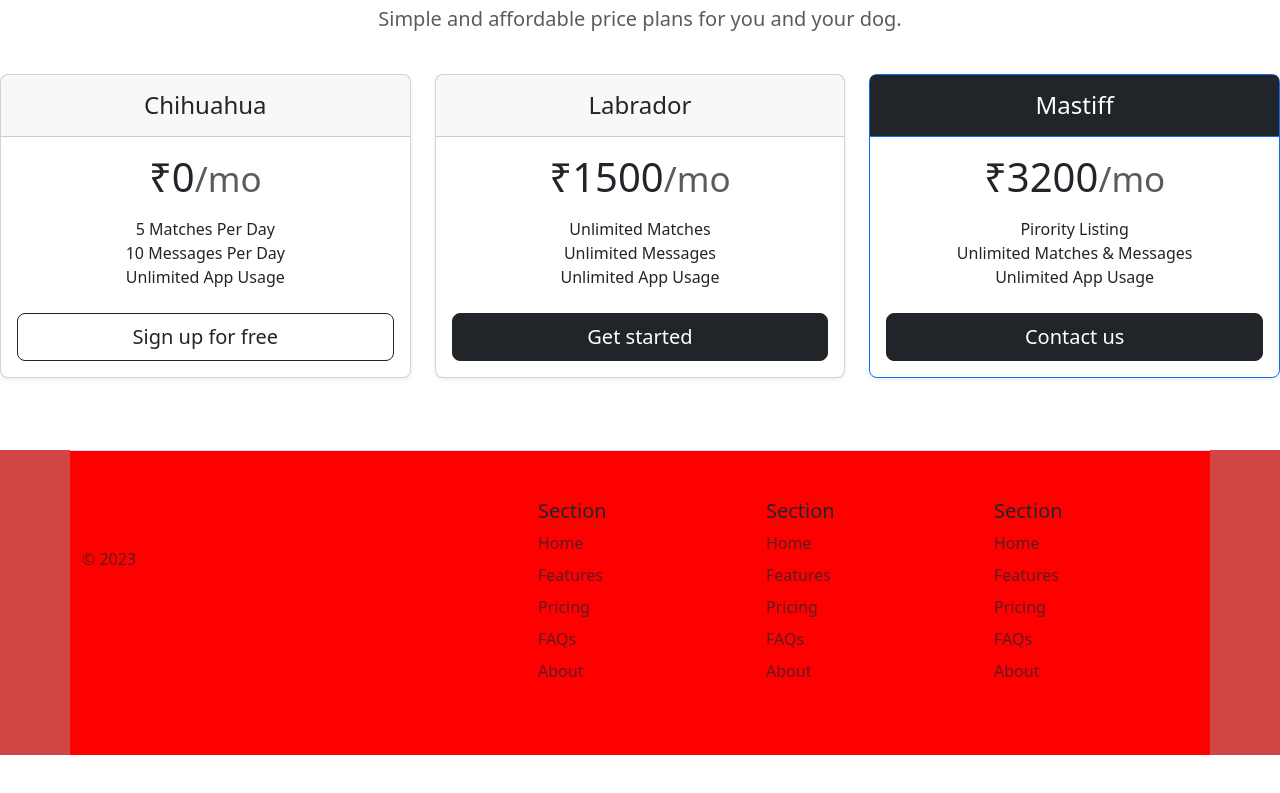
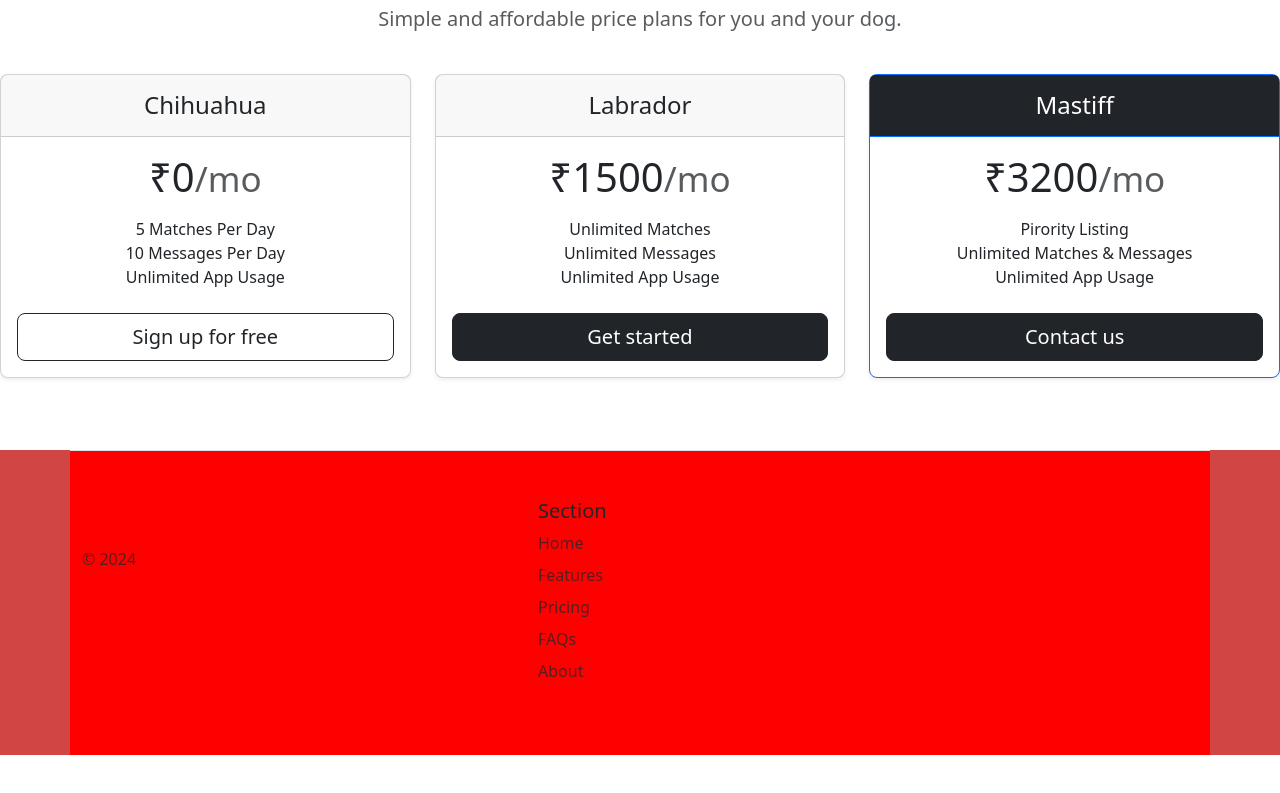
Before and after one commit to Tejahereppl/Tejahereppl.github.io, a plain HTML site: page index.html in a window 1280 px wide. Shown: the part 1526-2319 px from the top of the page. Drawn offline with nearby package versions, Linux system fonts and the light colour scheme; files that its build step writes are made by us from their sources.

Commit message:
Update index.html

```diff
--- a/index.html
+++ b/index.html
@@ -206,7 +206,8 @@ Easy to use</h3>
               <use xlink:href="#bootstrap"></use>
             </svg>
           </a>
-          <p class="text-body-secondary">© 2023</p>
+          <p class="text-body-secondary">© 2024
+          </p>
         </div>
 
         <div class="col mb-3">
@@ -224,27 +225,9 @@ Easy to use</h3>
           </ul>
         </div>
 
-        <div class="col mb-3">
-          <h5>Section</h5>
-          <ul class="nav flex-column">
-            <li class="nav-item mb-2"><a href="#" class="nav-link p-0 text-body-secondary">Home</a></li>
-            <li class="nav-item mb-2"><a href="#" class="nav-link p-0 text-body-secondary">Features</a></li>
-            <li class="nav-item mb-2"><a href="#" class="nav-link p-0 text-body-secondary">Pricing</a></li>
-            <li class="nav-item mb-2"><a href="#" class="nav-link p-0 text-body-secondary">FAQs</a></li>
-            <li class="nav-item mb-2"><a href="#" class="nav-link p-0 text-body-secondary">About</a></li>
-          </ul>
-        </div>
 
-        <div class="col mb-3">
-          <h5>Section</h5>
-          <ul class="nav flex-column">
-            <li class="nav-item mb-2"><a href="#" class="nav-link p-0 text-body-secondary">Home</a></li>
-            <li class="nav-item mb-2"><a href="#" class="nav-link p-0 text-body-secondary">Features</a></li>
-            <li class="nav-item mb-2"><a href="#" class="nav-link p-0 text-body-secondary">Pricing</a></li>
-            <li class="nav-item mb-2"><a href="#" class="nav-link p-0 text-body-secondary">FAQs</a></li>
-            <li class="nav-item mb-2"><a href="#" class="nav-link p-0 text-body-secondary">About</a></li>
-          </ul>
-        </div>
+
+
       </footer>
     </div>
   </section>
```
